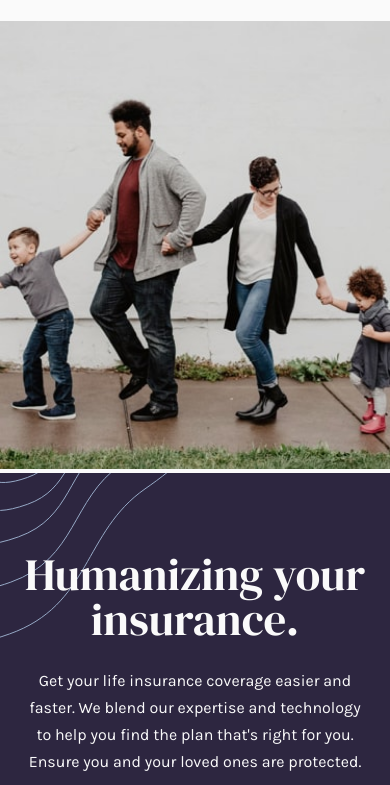
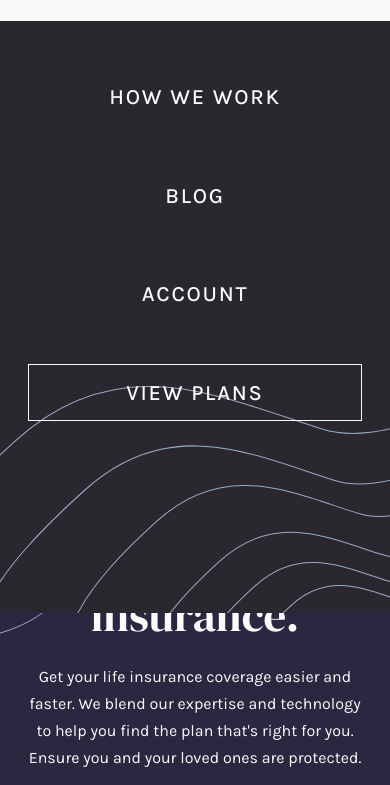
Before and after one commit to o-ashour/insure-landing-page, a website built with Parcel: page src/index.html in a window 390 px wide. Shown: the part 59-844 px from the top of the page. Built offline with nearby package versions, Linux system fonts and the light colour scheme.

Commit message:
added styles for nav

```diff
--- a/src/index.html
+++ b/src/index.html
@@ -11,15 +11,15 @@
   <header>
     <div class="logo"><img src="./images/logo.svg" alt="Insure logo"></div>
     <img src="./images/icon-hamburger.svg" alt="Hamburger icon" class="nav-menu-icon">
-    <nav>
-      <ul>
-        <a href="#"><li>HOW WE WORK</li></a>
-        <a href="#"><li>BLOG</li></a>
-        <a href="#"><li>ACCOUNT</li></a>
-        <a href="#"><li>VIEW PLANS</li></a>
-      </ul>
-    </nav>
   </header>
+  <nav>
+    <ul>
+      <li><a href="#">HOW WE WORK</a></li>
+      <li><a href="#">BLOG</a></li>
+      <li><a href="#">ACCOUNT</a></li>
+      <li class="active"><a href="#">VIEW PLANS</a></li>
+    </ul>
+  </nav>
   <div class="intro">
     <img class="hero-img" src="./images/image-intro-mobile.jpg" alt="Family walking together">
     <div class="plans">
--- a/src/scss/_config.scss
+++ b/src/scss/_config.scss
@@ -19,6 +19,8 @@ $neutral-3: $very-light-gray;
 $base-text: 16px;
 $font-weights: (
   'regular': 400,
+  'medium': 500,
+  'semi-bold': 600,
   'bold': 700
 );
 
--- a/src/scss/main.scss
+++ b/src/scss/main.scss
@@ -1,5 +1,6 @@
 @use '../scss' as *;
-@import url('https://fonts.googleapis.com/css2?family=DM+Serif+Display&family=Karla:wght@400;700&display=swap');
+// @import url('https://fonts.googleapis.com/css2?family=DM+Serif+Display&family=Karla:wght@400;700&display=swap');
+@import url('https://fonts.googleapis.com/css2?family=DM+Serif+Display&family=Karla:wght@400;500;600;700&display=swap');
 
 body {
   font-family: 'Karla', sans-serif;
@@ -30,13 +31,42 @@ header {
   justify-content: space-between;
   align-items: center;
   margin: 1.5em;
+}
 
-  nav {
-    display: none;
+nav {
+  display: block;
+  height: 37em;
+  width: 100%;
+  position: absolute;
+  background: $neutral-1 url(../images/bg-pattern-mobile-nav.svg) bottom no-repeat;
+  z-index: 1;
+  background-size: 100%;
+  padding: 3em 1.75em;
+
+  ul {
+    text-align: center;
+    font-size: 1.35rem;
+    font-weight: weight('medium');
+    letter-spacing: 0.08em;
+  }
+
+  li {
+    margin-bottom: 2em;
+    padding: 0.7em 0;
+  }
+
+  a, a:visited {
+    color: $neutral-3;
+  }
+
+  .active {
+    border: 0.07em solid $neutral-3;
   }
 }
 
 .intro {
+  line-height: 0;
+
   .hero-img {
     width: 100%;
     height: 28em;
@@ -55,16 +85,6 @@ header {
     text-align: center;
   }
 
-  .plans::after {
-    content: '';
-    background: url(../images/bg-pattern-intro-right-mobile.svg) no-repeat right 20.8em;
-    position: absolute;
-    width: 100%;
-    height: 42em;
-    top: 0;
-    right: 0;
-  }
-
   h1 {
     font-size: 2.8rem;
     font-weight: weight('regular');
@@ -74,6 +94,16 @@ header {
   p {
     margin: 1.5em 0;
     line-height: 1.7;
+  }
+
+  .plans::after {
+    content: '';
+    background: url(../images/bg-pattern-intro-right-mobile.svg) no-repeat right 20.8em;
+    position: absolute;
+    width: 100%;
+    height: 42em;
+    top: 0;
+    right: 0;
   }
 }
 
@@ -157,10 +187,11 @@ footer {
     font-size: 0.85rem;
     margin-top: 2.5em;
     letter-spacing: 0.09em;
+    font-weight: weight('semi-bold');
 
     h5 {
       font-family: 'Karla', sans-serif;
-      font-weight: weight('regular');
+      font-weight: weight('semi-bold');
       color: $neutral-2;
       margin: 1em 0;
       margin: 2.5em 0;
```
Also changed, not shown: dist/bg-pattern-mobile-nav.6952305e.svg (added), dist/index.html, 3 other files.
